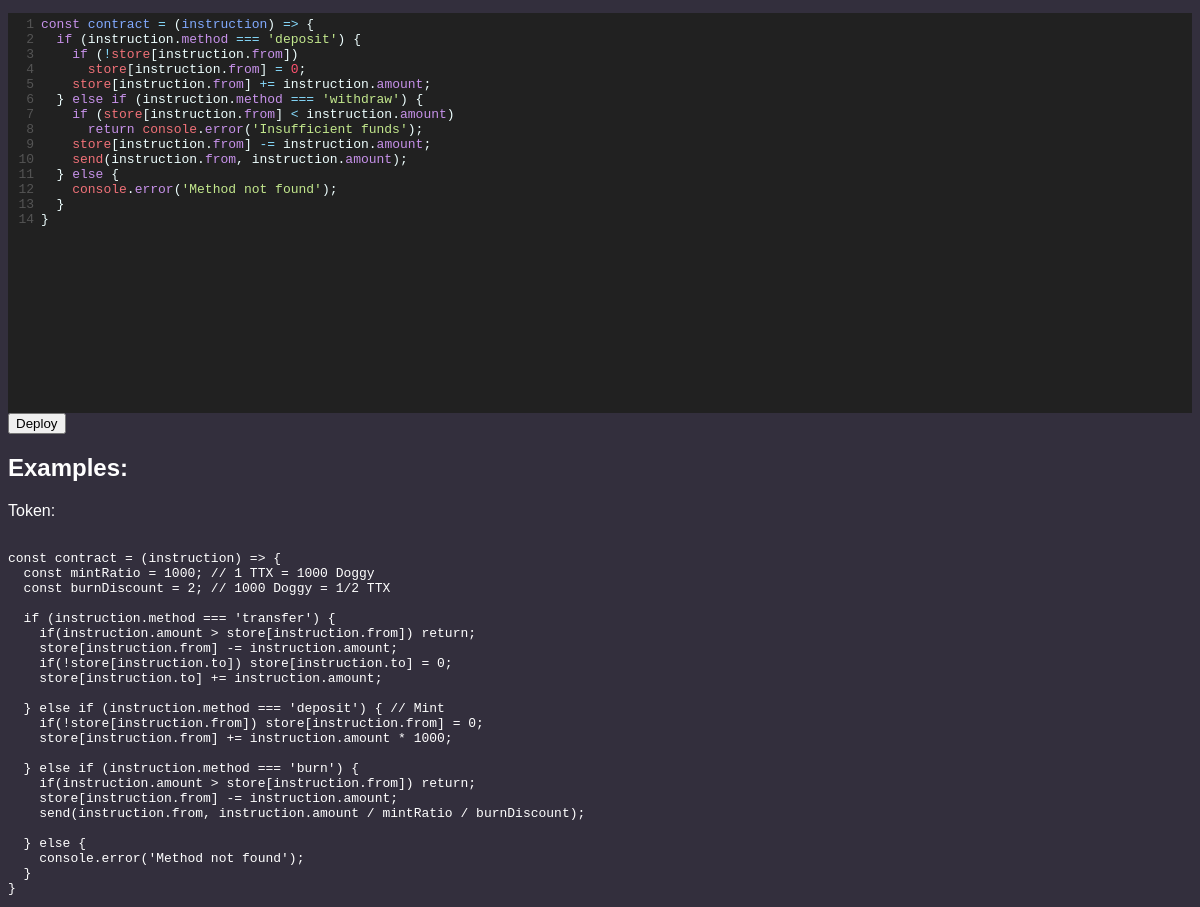
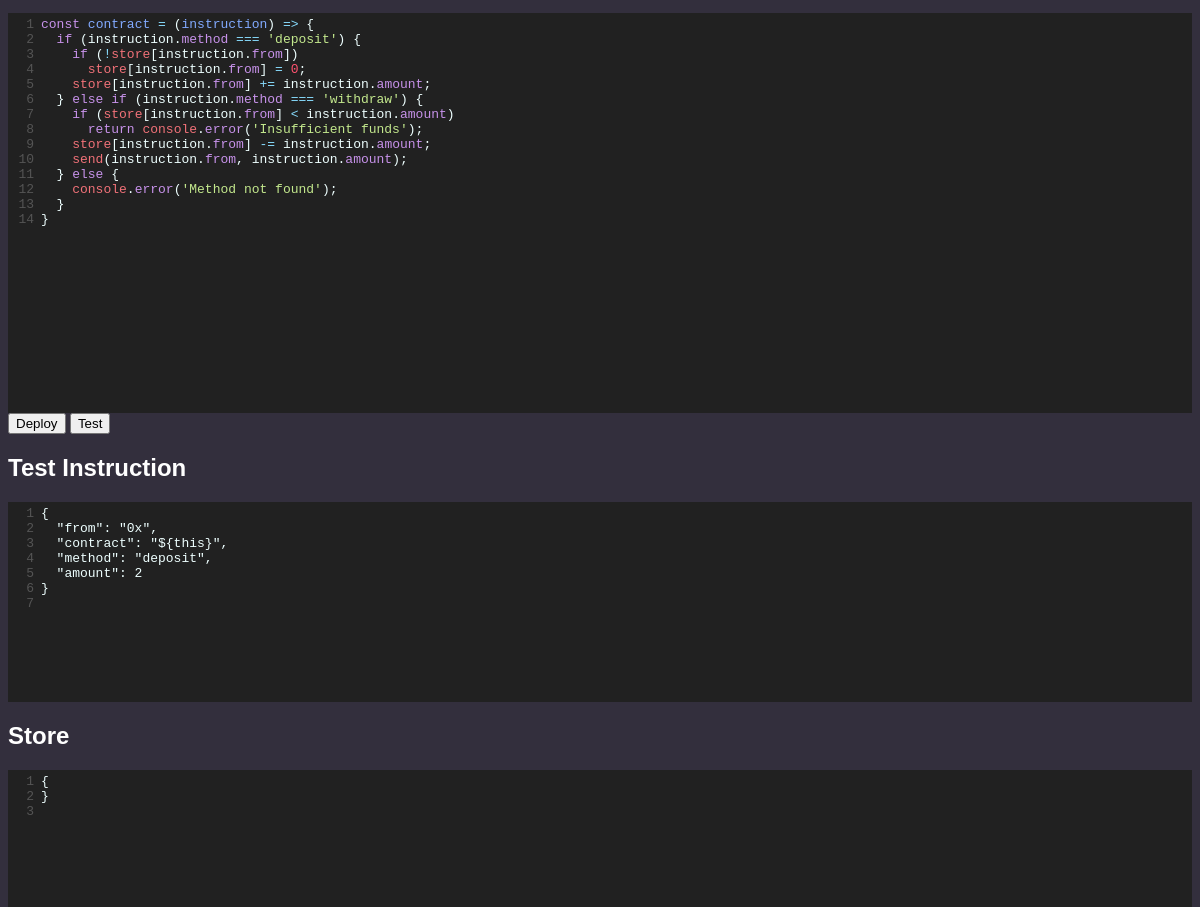
Before and after one commit to QuixThe2nd/TorrentTX, an Electron app: page ui/deploy_smart_contract.html in a window 1200 px wide. Shown: the part 101-1008 px from the top of the page. Drawn offline with nearby package versions, Linux system fonts and the light colour scheme.

Commit message:
Test env

```diff
--- a/ui/deploy_smart_contract.html
+++ b/ui/deploy_smart_contract.html
@@ -39,6 +39,25 @@
   }
 }</textarea>
     <button id="deploy">Deploy</button>
+    <button id="test">Test</button>
+    <h2>Test Instruction</h2>
+    <div style="height: 200px;overflow: hidden;">
+    <textarea id="instruction" name="instruction">
+{
+  "from": "0x",
+  "contract": "${this}",
+  "method": "deposit",
+  "amount": 2
+}
+</textarea>
+  </div>
+  <h2>Store</h2>
+  <div style="height: 200px;overflow: hidden;">
+    <textarea id="store" name="store">
+{
+}
+</textarea>
+  </div>
     <h2>Examples:</h2>
     <p>Token:</p>
     <pre>
@@ -84,6 +103,18 @@ const meta = {
         theme: 'material-darker',
         autoCloseBrackets: true
       });
+      const editor2 = CodeMirror.fromTextArea(document.getElementById('instruction'), {
+        lineNumbers: true,
+        mode: 'json',
+        theme: 'material-darker',
+        autoCloseBrackets: true,
+      });
+      const editor3 = CodeMirror.fromTextArea(document.getElementById('store'), {
+        lineNumbers: true,
+        mode: 'json',
+        theme: 'material-darker',
+        autoCloseBrackets: true,
+      });
 
       document.getElementById('deploy').addEventListener('click', function () {
         const code = editor.getValue();
@@ -94,6 +125,23 @@ const meta = {
           })
         );
       });
+
+      document.getElementById('test').addEventListener('click', function () {
+        var editor = CodeMirror.fromTextArea(document.getElementById('store'), {
+          lineNumbers: true,
+          mode: 'json',
+          theme: 'material-darker',
+          autoCloseBrackets: true,
+        });
+        editor.getDoc().setValue(JSON.stringify(
+          eval(`
+            const store = ${document.getElementById('store').value};
+            ${document.getElementById('code').value};
+            contract(${document.getElementById('instruction').value});
+            store
+          `)
+        , null, 2));
+      });
     </script>
   </body>
 </html>
```
